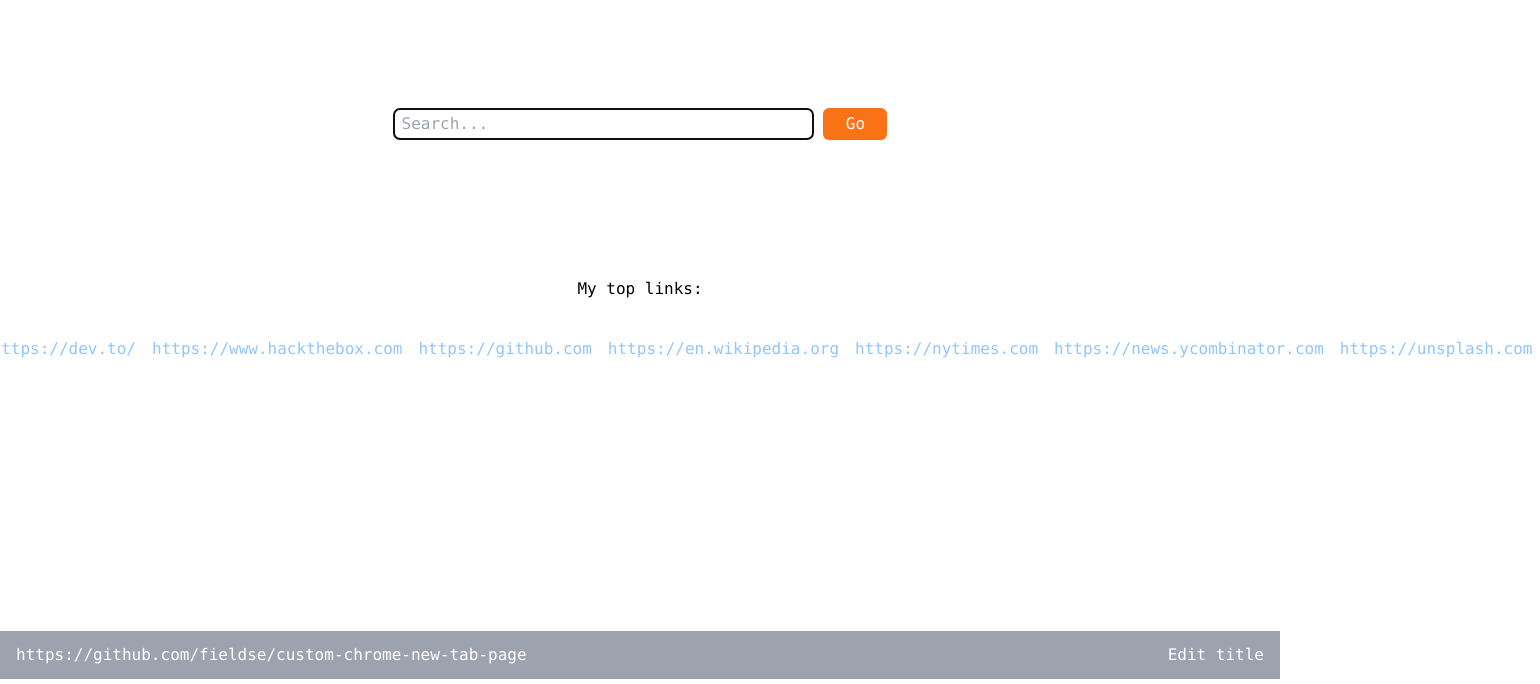
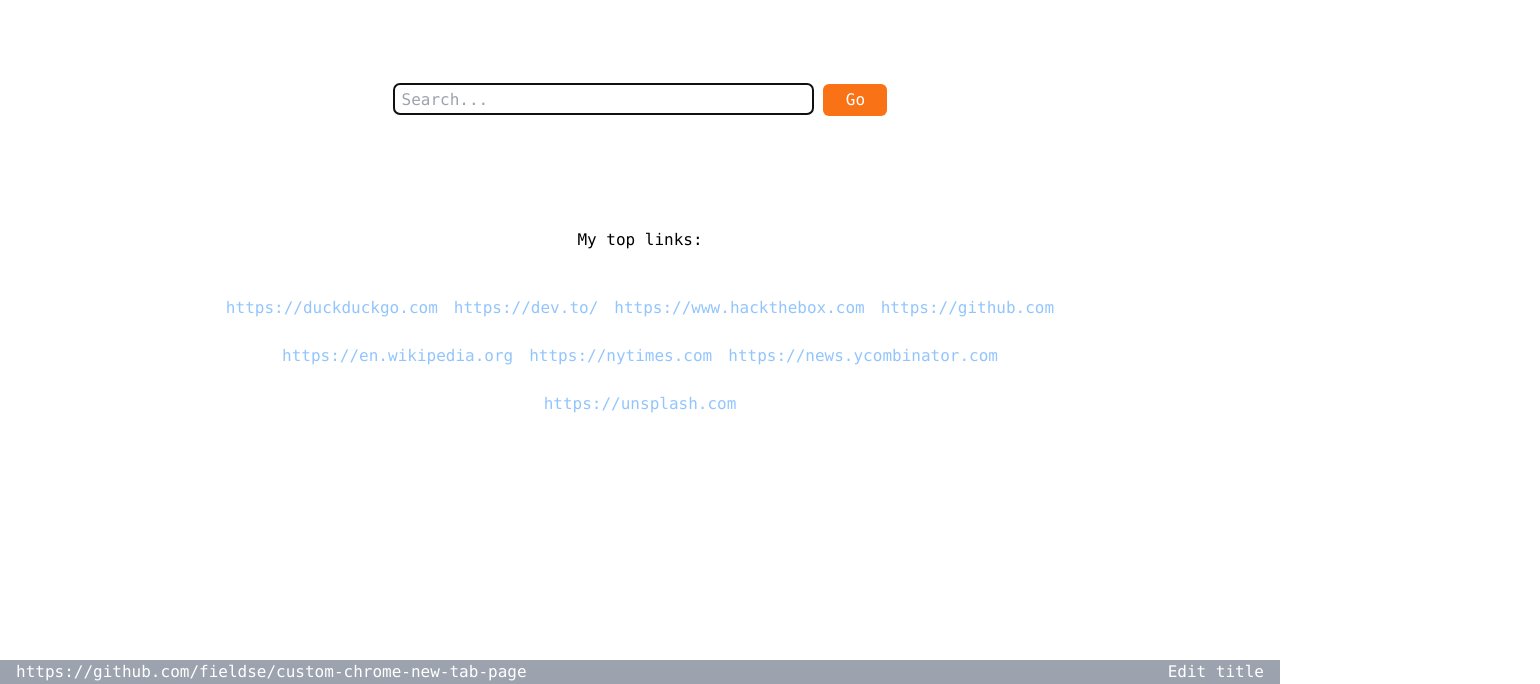
Before and after one commit to fieldse/custom-chrome-new-tab-page, a browser extension: page src/index.html in a window 1280 px wide. Shown: the part 121-805 px from the top of the page, 1540 px wide, since content can reach past the window. Drawn offline with nearby package versions, Linux system fonts and the light colour scheme; files that its build step writes are made by us from their sources.

Commit message:
fix alignment on top sites

```diff
--- a/src/index.html
+++ b/src/index.html
@@ -45,10 +45,12 @@
           <p>My top links:</p>
         </span>
 
-        <ul
-          id="top-sites"
-          class="ml-4 text-blue-300 flex flex-row justify-center"
-        ></ul>
+        <div class="max-w-4xl mx-auto">
+          <ul
+            id="top-sites"
+            class="text-blue-300 flex flex-row flex-wrap justify-center"
+          ></ul>
+        </div>
       </div>
 
       <!-- Edit title form -->
```
Also changed, not shown: dist/css/style.css, dist/index.html.
